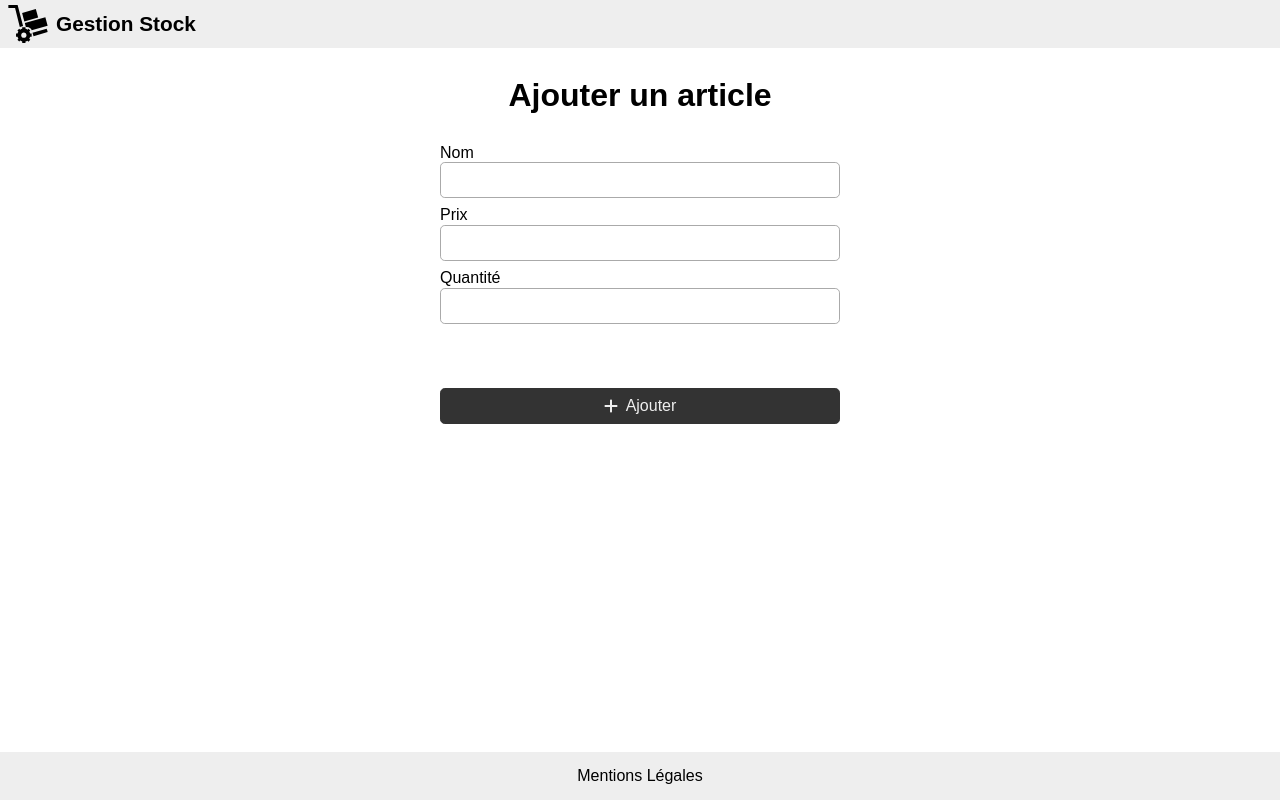
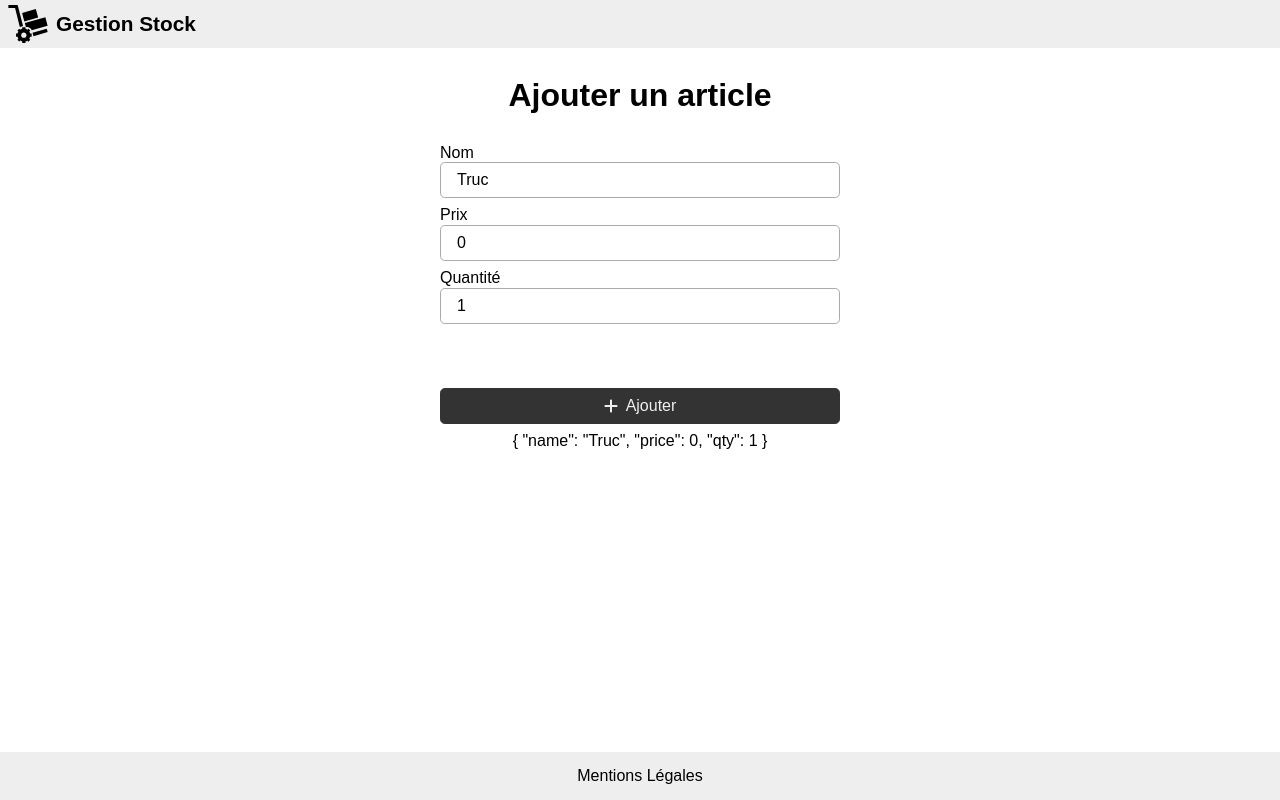
Before and after one commit to jlg-formation/gestion-stock-vue2, a Vue app in the folder front/: page /stock/add in a window 1280 px wide. Built offline with nearby package versions, Linux system fonts and the light colour scheme.

Commit message:
dev: added v-model for form

```diff
--- a/front/src/stock/views/AddView.vue
+++ b/front/src/stock/views/AddView.vue
@@ -1,6 +1,15 @@
 <script>
 export default {
   name: "HomeView",
+  data() {
+    return {
+      newArticle: {
+        name: "Truc",
+        price: 0,
+        qty: 1,
+      },
+    };
+  },
 };
 </script>
 
@@ -10,17 +19,17 @@ export default {
     <form>
       <label>
         <span>Nom</span>
-        <input type="text" />
+        <input type="text" v-model="newArticle.name" />
         <span class="error"></span>
       </label>
       <label>
         <span>Prix</span>
-        <input type="number" />
+        <input type="number" v-model="newArticle.price" />
         <span class="error"></span>
       </label>
       <label>
         <span>Quantité</span>
-        <input type="number" />
+        <input type="number" v-model="newArticle.qty" />
         <span class="error"></span>
       </label>
       <div class="error"></div>
@@ -29,6 +38,9 @@ export default {
         <span>Ajouter</span>
       </button>
     </form>
+    <div>
+      {{ newArticle }}
+    </div>
   </main>
 </template>
 
```
